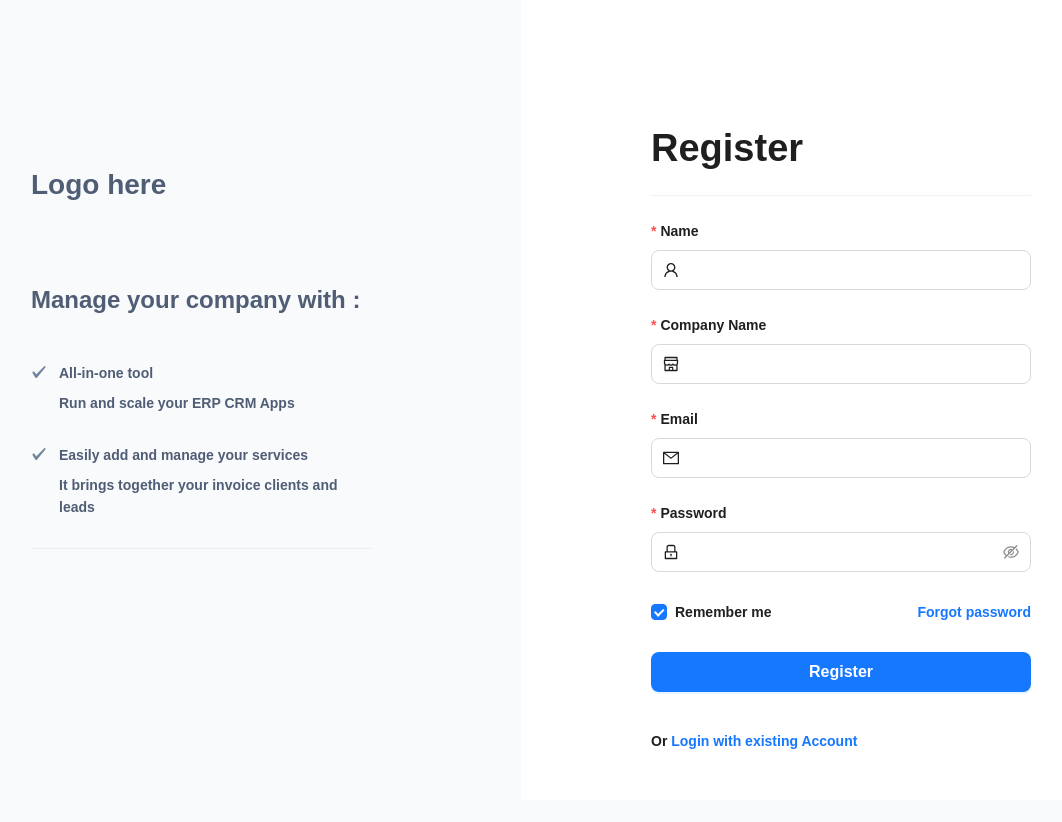
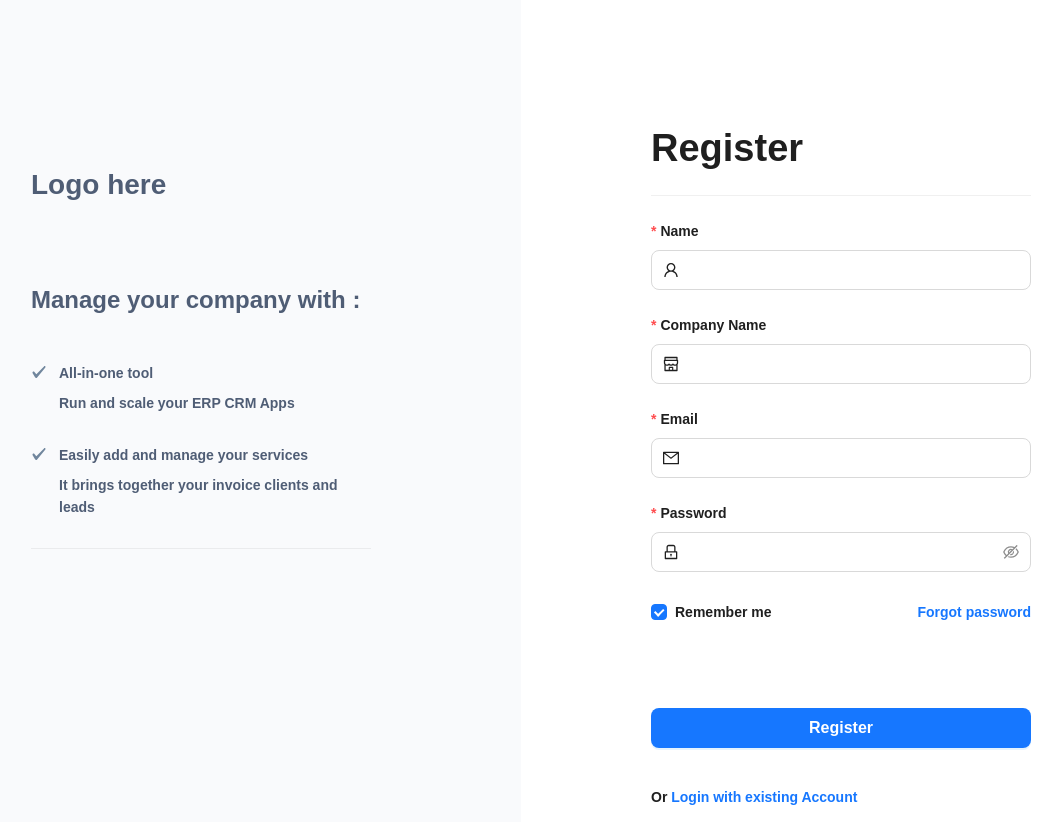
Before and after one commit to dragonsteam/inteleld-web, a React (Vite) app: page /register in a window 1280 px wide. Shown: the whole page, without its empty margins (119-1181 px from the left). Before the commit the page ends 800 px from the top, so only its background shows below. Built offline with nearby package versions, Linux system fonts and the light colour scheme; a web font is replaced by a local one.

Commit message:
add error list component to display response errors in forms

```diff
--- a/src/forms/DynamicForm/DynamicForm.jsx
+++ b/src/forms/DynamicForm/DynamicForm.jsx
@@ -3,9 +3,10 @@ import { Form, Input, Button, Select } from 'antd';
 import { useDispatch, useSelector } from 'react-redux';
 
 import { crud } from '@/redux/crud/actions';
-import { selectCreatedItem } from '@/redux/crud/selector';
+import { selectCreatedItem, selectErrorFields } from '@/redux/crud/selector';
 import Loading from '@/components/Loading';
 import { CrudContext } from '@/context/crud';
+import ErrorList from '../ErrorList';
 
 export default function DynamicForm({ config }) {
   const { fields, entity } = config;
@@ -17,6 +18,7 @@ export default function DynamicForm({ config }) {
   };
 
   const { isLoading, isSuccess } = useSelector(selectCreatedItem);
+  const resErrors = useSelector(selectErrorFields);
 
   useEffect(() => {
     if (isSuccess) {
@@ -36,6 +38,7 @@ export default function DynamicForm({ config }) {
 
           return <FormElement key={index} field={field} fieldName={key} label={fieldLabel} />;
         })}
+        <ErrorList errors={resErrors || {}} />
         <Form.Item>
           <Button type="primary" htmlType="submit">
             Submit
--- /dev/null
+++ b/src/forms/ErrorList.jsx
@@ -0,0 +1,20 @@
+import { Form } from 'antd';
+
+export default function ErrorList({ errors }) {
+  return (
+    <Form.Item>
+      {Object.keys(errors).map((key) => {
+        return (
+          <div key={key}>
+            <p style={{ color: 'red' }}>{key}:</p>
+            <ul style={{ color: 'red' }}>
+              {errors[key].map((msg, index) => {
+                return <li key={index}>{msg}</li>;
+              })}
+            </ul>
+          </div>
+        );
+      })}
+    </Form.Item>
+  );
+}
--- a/src/pages/Register.jsx
+++ b/src/pages/Register.jsx
@@ -4,13 +4,15 @@ import { useDispatch, useSelector } from 'react-redux';
 import { Button, Form } from 'antd';
 
 import { register } from '@/redux/auth/actions';
-import { selectAuth } from '@/redux/auth/selector';
+import { selectAuth, selectErrorFields } from '@/redux/auth/selector';
 import RegisterForm from '@/forms/RegisterForm';
+import ErrorList from '@/forms/ErrorList';
 import Loading from '@/components/Loading';
 import AuthModule from '@/modules/AuthModule';
 
 export default function Register() {
   const { isLoading, isSuccess } = useSelector(selectAuth);
+  const resErrors = useSelector(selectErrorFields);
 
   const dispatch = useDispatch();
   const navigate = useNavigate();
@@ -36,6 +38,8 @@ export default function Register() {
         >
           <RegisterForm />
 
+          <ErrorList errors={resErrors || {}} />
+
           <Form.Item>
             <Button
               type="primary"
--- a/src/redux/crud/actions.js
+++ b/src/redux/crud/actions.js
@@ -61,7 +61,10 @@ export const crud = {
         dispatch({
           type: actionTypes.REQUEST_FAILED,
           keyState: 'create',
-          payload: null,
+          payload: {
+            data: null,
+            errorFields: resData.result,
+          },
         });
       }
     },
--- a/src/redux/crud/reducer.js
+++ b/src/redux/crud/reducer.js
@@ -9,7 +9,8 @@ const INITIAL_KEY_STATE = {
 
 const INITIAL_STATE = {
   current: {
-    result: null,
+    data: null,
+    errorFields: null,
   },
   list: {
     result: {
@@ -51,6 +52,7 @@ const crudReducer = (state = INITIAL_STATE, action) => {
     case actionTypes.REQUEST_FAILED:
       return {
         ...state,
+        current: action.payload,
         [keyState]: {
           ...state[keyState],
           isLoading: false,
--- a/src/redux/crud/selector.js
+++ b/src/redux/crud/selector.js
@@ -3,7 +3,6 @@ import { createSelector } from 'reselect';
 const selectCrud = (state) => state.crud;
 
 export const selectListItems = createSelector([selectCrud], (crud) => crud.list);
-
 export const selectCreatedItem = createSelector([selectCrud], (crud) => crud.create);
-
 export const selectDeletedItem = createSelector([selectCrud], (crud) => crud.delete);
+export const selectErrorFields = createSelector([selectCrud], (crud) => crud.current.errorFields);
```
